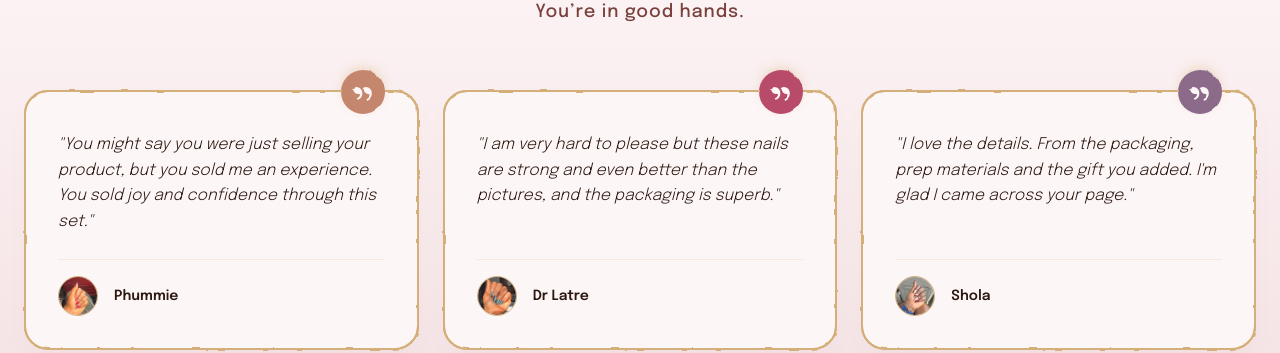
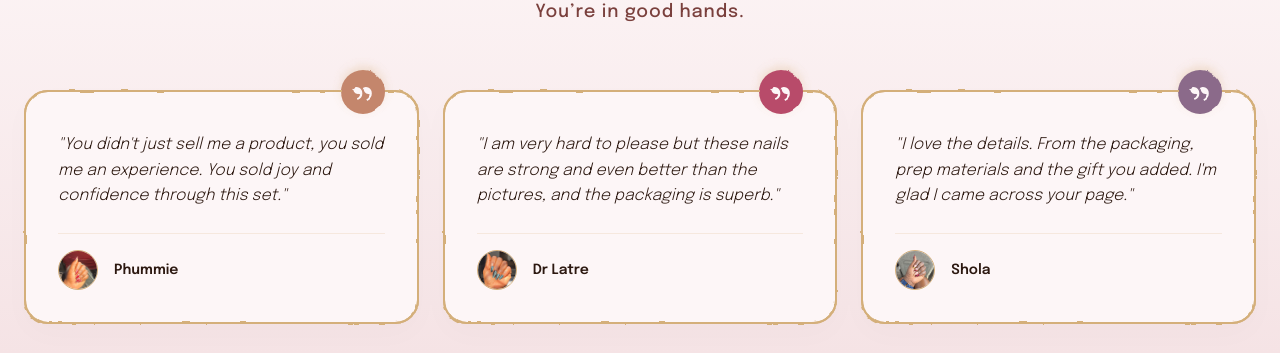
Before and after one commit to dfordolapo/nailxpressng, a Next.js app: page / in a window 1280 px wide. Shown: the part 3020-3373 px from the top of the page. Built offline with nearby package versions, Linux system fonts and the light colour scheme; no server answers; the database is empty; a web font is replaced by a local one.

Commit message:
chore: tweak phrasing for Phummie's testimonial

```diff
--- a/src/components/home/Testimonials.js
+++ b/src/components/home/Testimonials.js
@@ -5,7 +5,7 @@ import styles from './Testimonials.module.css';
 const TESTIMONIALS_DATA = [
   {
     id: 1,
-    text: "You might say you were just selling your product, but you sold me an experience. You sold joy and confidence through this set.",
+    text: "You didn't just sell me a product, you sold me an experience. You sold joy and confidence through this set.",
     name: "Phummie",
     role: "Lagos, NG",
     avatar: "/images/dolapo.jpg",
```
